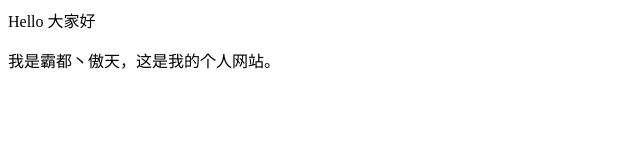
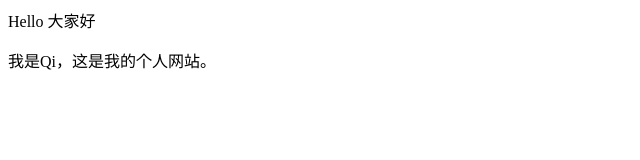
Before and after one commit to IT-Qi/IT-Qi.github.io, a plain HTML site: page index.html in a window 1280 px wide. Shown: the whole page, without its empty margins (0-640 px from the left). Drawn offline with Linux system fonts and the light colour scheme.

Commit message:
Update index.html

```diff
--- a/index.html
+++ b/index.html
@@ -1,2 +1,2 @@
 <p>Hello 大家好</p>
-<p>我是霸都丶傲天，这是我的个人网站。 </p>
+<p>我是Qi，这是我的个人网站。 </p>
```
